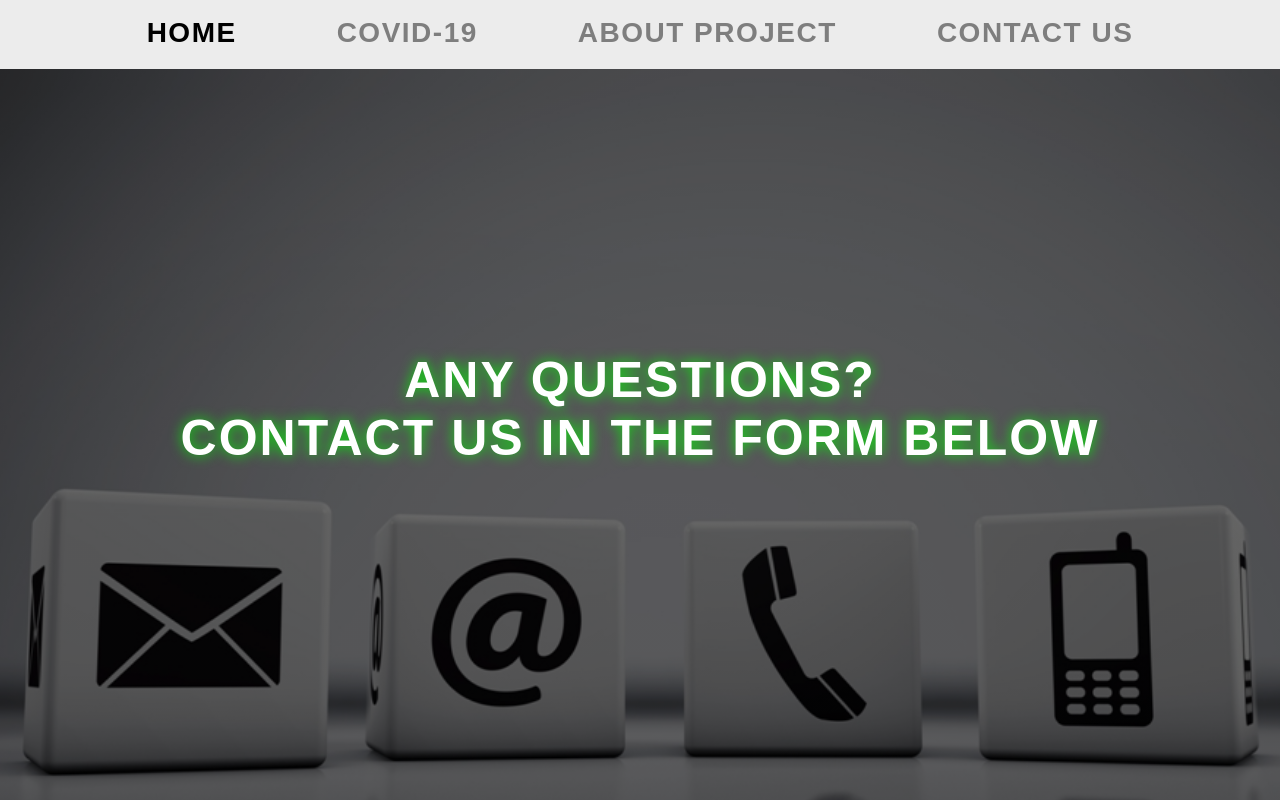
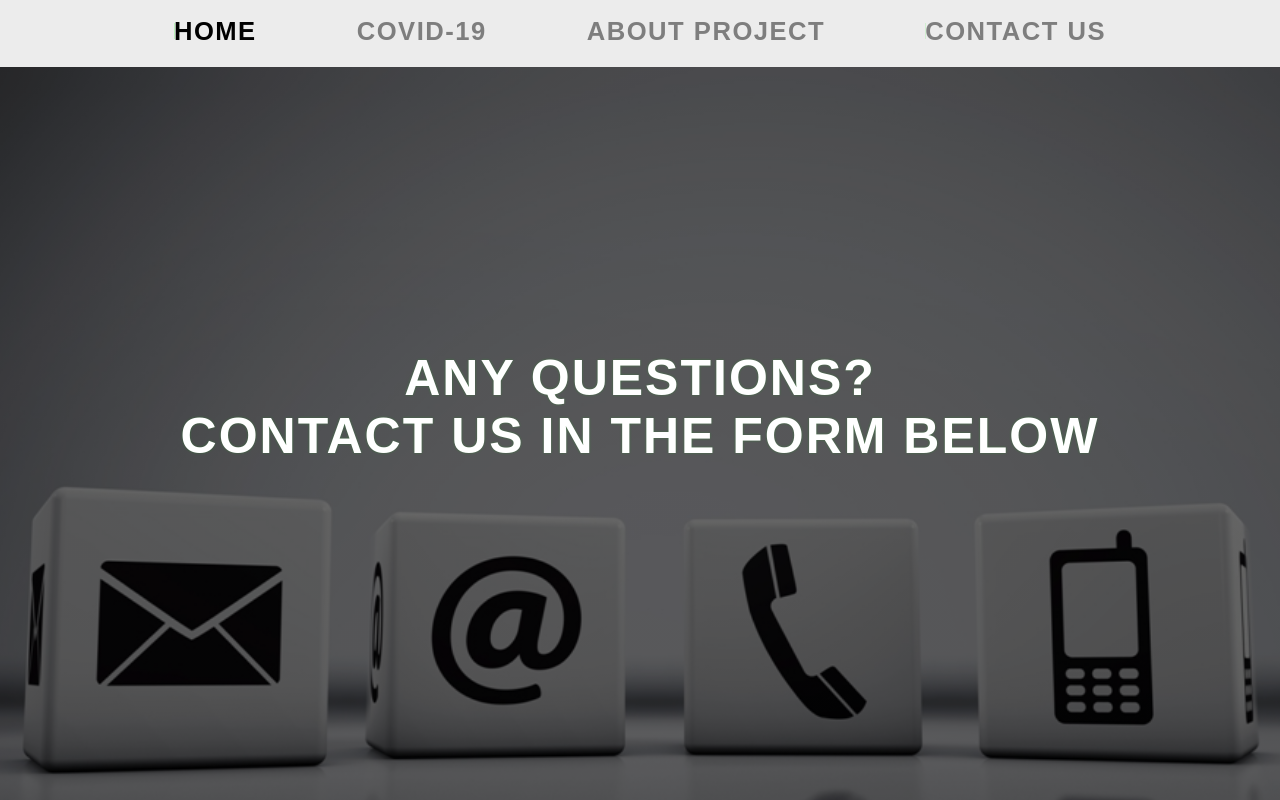
Before and after one commit to FrainRise/COVID-19-monitoring-React, a React (Create React App) app: page /contact-us in a window 1280 px wide. Shown: the top 800 px of the page. Built offline with nearby package versions, Linux system fonts and the light colour scheme.

Commit message:
Fixed Navbar issues(mobile version) and made sticky nav white color. Adde pointer for button of contact form

```diff
--- a/src/components/ContactPage/ContactForm/ContactForm.css
+++ b/src/components/ContactPage/ContactForm/ContactForm.css
@@ -35,6 +35,7 @@
 }
 
 .btnSumbit {
+    cursor: pointer;
     margin: 25px 0 25px 40%;
     padding: 35px;
     width: 20%;
--- a/src/components/ContactPage/Introduction/Introduction.css
+++ b/src/components/ContactPage/Introduction/Introduction.css
@@ -23,7 +23,7 @@
     text-align: center;
     letter-spacing: 2px;
     animation: stretching 1000ms ease-in-out forwards 200ms,
-    blinky 2500ms linear infinite 2000ms;
+    blinky 2500ms linear infinite 1000ms;
 }
 
 
--- a/src/components/MainPage/SymptomsSection/SymptomsSection.js
+++ b/src/components/MainPage/SymptomsSection/SymptomsSection.js
@@ -1,11 +1,13 @@
-import React from 'React'
+import React from 'react'
 
 import './SymptomsSection.css'
 
-export const SymptomsSection = () => {
+const SymptomsSection = () => {
     return (
         <div className="symptoms-container">
             <h2> It's SymptomsSection component</h2>
         </div>
     )
 }
+
+export default SymptomsSection;
--- a/src/components/MainPage/responsive-main.css
+++ b/src/components/MainPage/responsive-main.css
@@ -329,7 +329,7 @@
 
     .hashtag {
         font-size: 60px;
-        padding: 350px 0 0 150px;
+        padding: 370px 0 0 150px;
     }
 
     .btn-stat {
--- a/src/components/Navbar/Navbar.css
+++ b/src/components/Navbar/Navbar.css
@@ -96,7 +96,7 @@ li:visited {
 
 	100% {
 		opacity: 1;
-  		height: 120px;
+  		height: 250px;
 	}
 }
 
@@ -104,6 +104,7 @@ li:visited {
   position: fixed;
   top: 0;
   max-width: 100%;
+  background:white;
 }
 
 .link {
@@ -138,7 +139,7 @@ li:visited {
 	right: 0;
 	background: rgba(0, 255, 0, 1);
 	transform: translate3d(-100%,0,0);
-	transition: transform 0.4s;
+	transition: transform 0.8s;
 	transition-timing-function: cubic-bezier(0.7,0,0.3,1);
 }
 
@@ -154,7 +155,7 @@ li:visited {
 	color: #424242;
 	white-space: nowrap;
 	width: 0%;
-	transition: width 0.4s 0.3s;
+	transition: width 0.8s 0.6s;
 }
 
 .link--kukuri:hover::before {
--- a/src/components/Navbar/responsive-navbar.css
+++ b/src/components/Navbar/responsive-navbar.css
@@ -21,7 +21,7 @@
 
     .show-nav{
         padding: 0;
-        height: 200px;
+        height: 250px;
     }
 }
 
@@ -53,12 +53,38 @@
     }
 
     .link {
-        font-size: 20px !important;
+        font-size: 18px !important;
         padding-top: 2px;
     }
 }
 
-@media screen and (min-width: 1000px){
+@media screen and (min-width: 1000px) and (max-width: 1500px){
+    .navBtn {
+        display: none;
+    }
+
+    .button-container{
+        display: none;
+    }
+
+    .nav-links {
+        height: auto;
+        display: flex;
+        justify-content: center;
+        align-items: center;
+    }
+
+    li {
+        padding: 0 50px 0 50px;
+    }
+
+    .link {
+        font-size: 2vw !important;
+        padding-top: 2px;
+    }
+}
+
+@media screen and (min-width: 1500px){
     .navBtn {
         display: none;
     }
```
Also changed, not shown: src/components/MainPage/index.js (+5 -4 lines).
